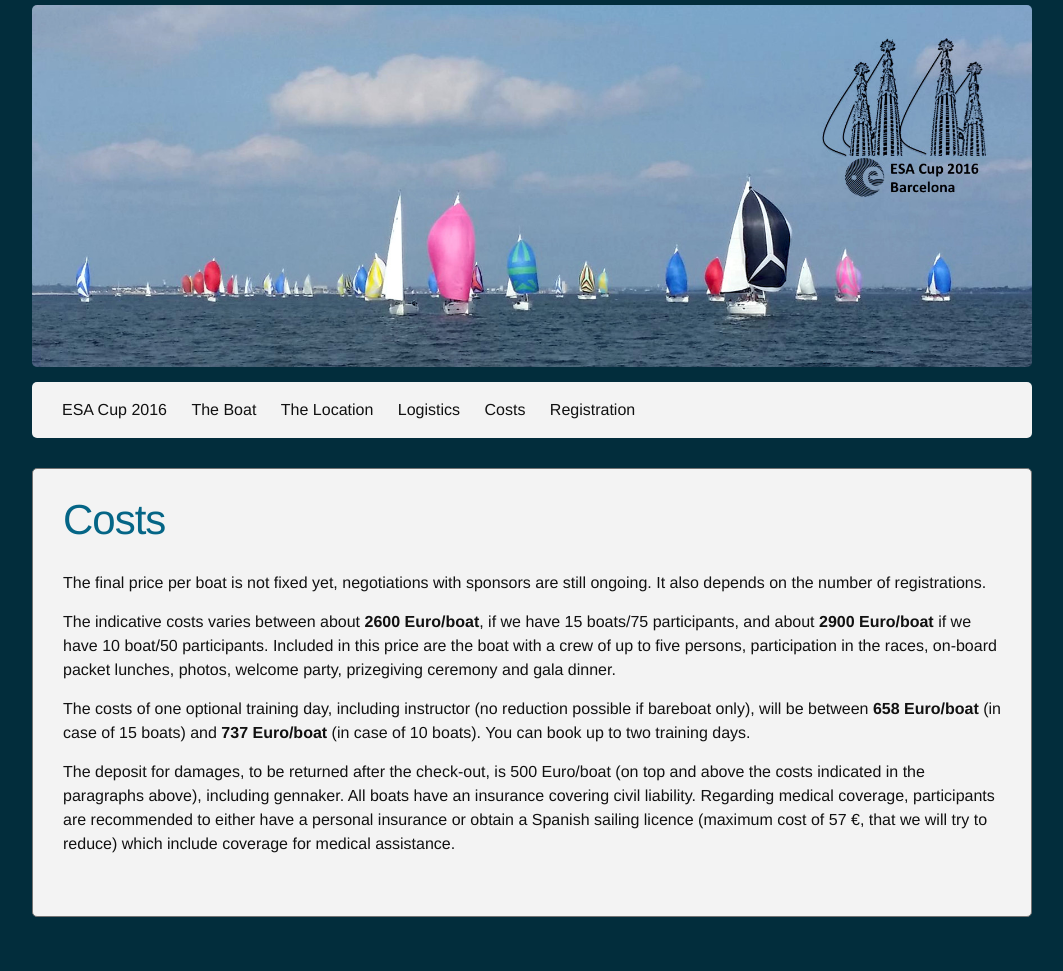
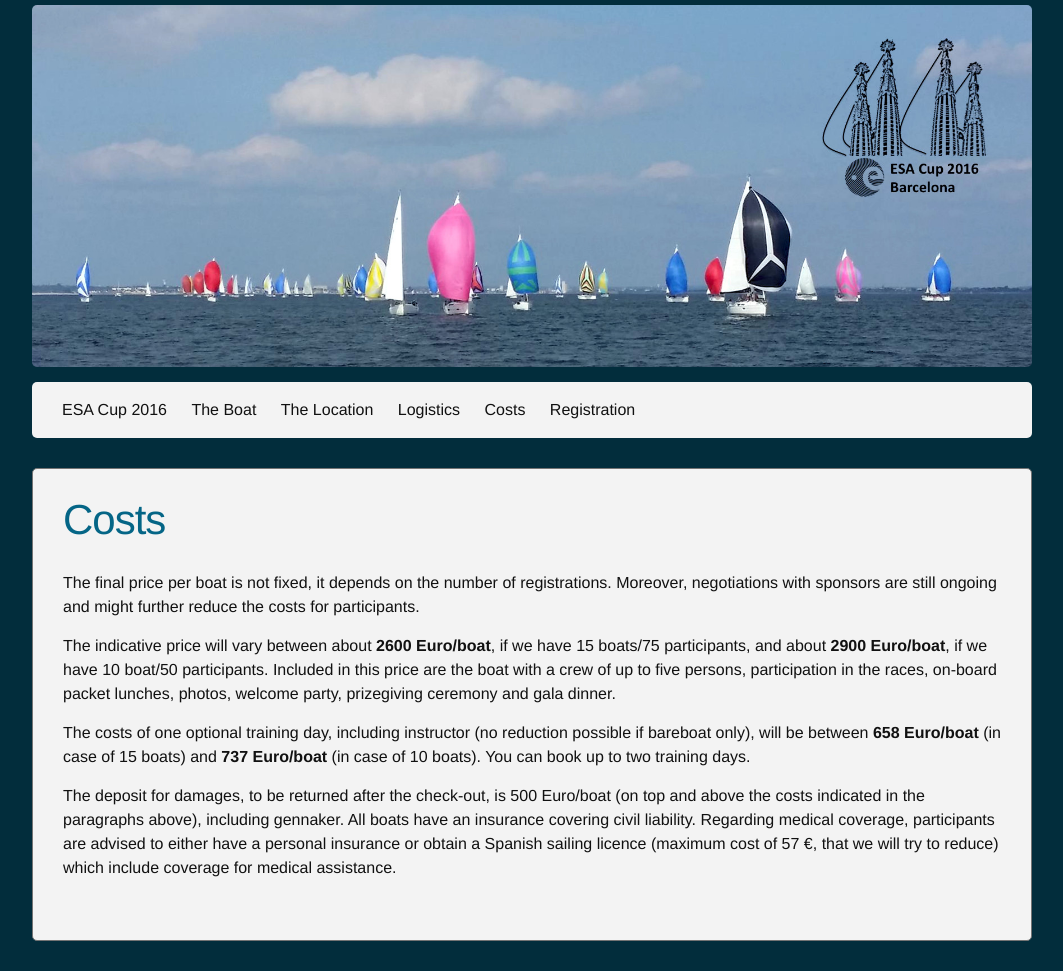
Before and after one commit to esacup2016/esacup2016.github.io, a Jekyll site: the page built from pages/costs.md, in a window 1280 px wide. Shown: the whole page, without its empty margins (108-1171 px from the left). Built offline with Jekyll 4.4.1, drawn with Linux system fonts in a browser that asks for light colours; before the commit the page ends 947 px from its top, so only the background shows below that.

```diff
--- a/_sass/_base.scss
+++ b/_sass/_base.scss
@@ -23,7 +23,9 @@ body {
     -webkit-text-size-adjust: 100%;
 }
 
-
+strong {
+    font-weight: bold;
+}
 
 /**
  * Set `margin-bottom` to maintain vertical rhythm
--- a/pages/costs.md
+++ b/pages/costs.md
@@ -5,11 +5,12 @@ permalink: /costs/
 menu-rank: 6
 ---
 
-The final price per boat is not fixed yet, negotiations with sponsors are still
-ongoing. It also depends on the number of registrations.
+The final price per boat is not fixed, it depends on the number of
+registrations. Moreover, negotiations with sponsors are still ongoing and might
+further reduce the costs for participants.
 
-The indicative costs varies between about **2600 Euro/boat**, if we have 15
-boats/75 participants, and about **2900 Euro/boat** if we have 10 boat/50
+The indicative price will vary between about **2600 Euro/boat**, if we have 15
+boats/75 participants, and about **2900 Euro/boat**, if we have 10 boat/50
 participants. Included in this price are the boat with a crew of up to five
 persons, participation in the races, on-board packet lunches, photos, welcome
 party, prizegiving ceremony and gala dinner.
@@ -22,6 +23,6 @@ training days.
 The deposit for damages, to be returned after the check-out, is 500 Euro/boat
 (on top and above the costs indicated in the paragraphs above), including
 gennaker. All boats have an insurance covering civil liability. Regarding
-medical coverage, participants are recommended to either have a personal
-insurance or obtain a Spanish sailing licence (maximum cost of 57 €, that we
-will try to reduce) which include coverage for medical assistance.
+medical coverage, participants are advised to either have a personal insurance
+or obtain a Spanish sailing licence (maximum cost of 57 €, that we will try to
+reduce) which include coverage for medical assistance.
```
Also changed, not shown: pages/esacup2016.md (+2 -1 lines).
